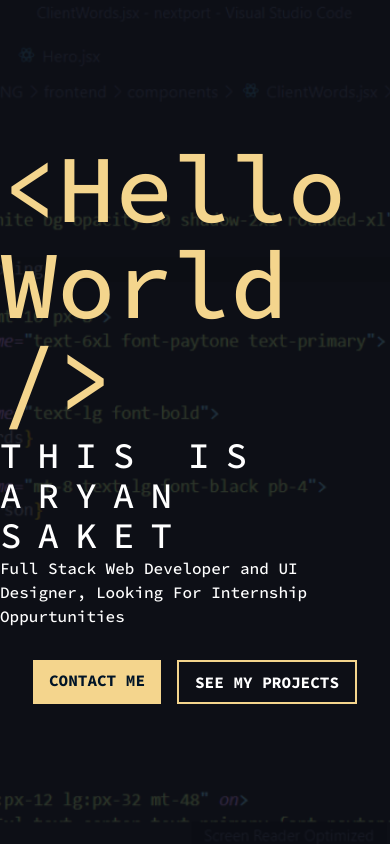
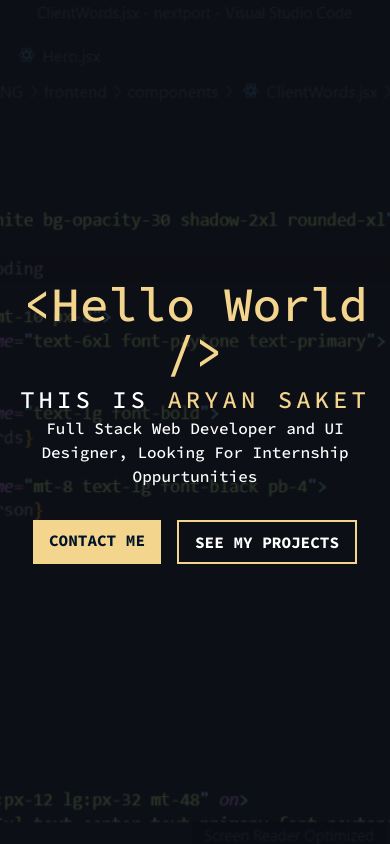
Before and after one commit to Aryanr64x/DevPortfolio, a Next.js app: page / in a window 390 px wide. Shown: the top 844 px of the page. Built offline with nearby package versions, Linux system fonts and the light colour scheme.

Commit message:
Ready To Deploy

```diff
--- a/components/Hero.jsx
+++ b/components/Hero.jsx
@@ -1,4 +1,4 @@
-import {useState} from "react";
+import {useEffect, useState} from "react";
 
 const Hero = ()=>{
     const [text, setText] = useState('')
@@ -6,34 +6,34 @@ const Hero = ()=>{
     const finalLetter = "<\Hello World />";
 
 
-    // useEffect(()=>{
-    //     const interval = setInterval(()=>{
-    //
-    //         setI((i)=>{
-    //             if(i === finalLetter.length - 1) {
-    //                window.clearInterval(interval)
-    //             }
-    //             setText((text)=>{
-    //                 return text+finalLetter[i]
-    //             })
-    //            return i+1;
-    //         })
-    //     }, 100)
-    //
-    //
-    //     return ()=>{
-    //         window.clearInterval(interval)
-    //     }
-    //
-    // }, [])
+    useEffect(()=>{
+        const interval = setInterval(()=>{
+
+            setI((i)=>{
+                if(i === finalLetter.length - 1) {
+                   window.clearInterval(interval)
+                }
+                setText((text)=>{
+                    return text+finalLetter[i]
+                })
+               return i+1;
+            })
+        }, 100)
 
 
-        return ( <div className="min-h-screen  text-white flex flex-col items-center justify-center font-sourceCodePro">
-            <h1 className="text-8xl text-secondary">
-                { finalLetter }
+        return ()=>{
+            window.clearInterval(interval)
+        }
+
+    }, [])
+
+
+        return ( <div className="min-h-screen  text-center text-white flex flex-col items-center justify-center font-sourceCodePro">
+            <h1 className="text-5xl sm:text-6xl lg:text-8xl text-secondary">
+                { text }
             </h1>
-            <h2 className="mt-2 text-4xl name">
-                THIS IS <span className=""> ARYAN SAKET </span>
+            <h2 className="mt-2  text-2xl sm:text-3xl lg:text-4xl name">
+                THIS IS <span className="text-secondary"> ARYAN SAKET </span>
             </h2>
             <div className="mt-0">
                 Full Stack Web Developer and UI Designer, Looking For Internship Oppurtunities
--- a/components/Projects.jsx
+++ b/components/Projects.jsx
@@ -9,11 +9,11 @@ const Projects = ()=>{
             <div className="works mt-24">
                 <SingleProject
                     reverse={true}
-                    liveSite={true}
+                    liveSite={false}
                     codeLink={'https://github.com/Aryanr64x/Digimart'}
                     image={'/projects/digimart.png'}
                     name="Digimart: Digital Asset Marketplace"
-                    info="Marketing Businesses need marketing too! A professional website built for a facebook ads marketing company. The website has been highly effective in lead conversion of business. "
+                    info="This is a digital asset marketplace which has a shopping cart in frontend built with the power of ContextAPI in React. The React App uses SSG with NextJS and Stripe is used as a payment gateway"
                     tag1="NextJS"
                     tag2="Stripe"
                     tag3="NodeJS"
@@ -24,11 +24,11 @@ const Projects = ()=>{
                     codeLink={'https://github.com/Aryanr64x/nextport'}
                     image={'/projects/sakedes.png'}
                     name="Sakedes: Web Design Agency"
-                    info="Marketing Businesses need marketing too! A professional website built for a facebook ads marketing company. The website has been highly effective in lead conversion of business. "
+                    info="This is an agency website built in NextJS that uses Sanity IO , A popular Headless CMS to fetch/insert data from/into . The website also has a complete blog system and is seo friendly due to SSG in NextJS"
                     tag1="NextJS"
                     tag2="TailwindCSS"
                     tag3="Sanity CMS"
-                    link="https://neovisionmarketing.netlify.app/" />
+                    link="https://sakedes.netlify.app/" />
 
 
                 <SingleProject
@@ -37,7 +37,7 @@ const Projects = ()=>{
                     reverse={true}
                     codeLink={'https://github.com/Aryanr64x/Chatio-React-Native-Chat-App'}
                     name="Chatio: RealTime Chat App"
-                    info="Marketing Businesses need marketing too! A professional website built for a facebook ads marketing company. The website has been highly effective in lead conversion of business. "
+                    info="This is a realtime chat app built in React Native. It uses Tailwind CSS in React Native for easy styling of things and websockets for realtime communication."
                     tag1="React Native"
                     tag2="TailwindCSS"
                     tag3="Web Sockets"
--- a/components/SingleProject.jsx
+++ b/components/SingleProject.jsx
@@ -5,7 +5,6 @@ const SingleProject = ({ reverse, image, name, info, tag1, tag2, tag3, link, liv
     const [showText, setShowText] = useState(false)
     const r = ((reverse) ? "flex-col-reverse lg:flex-row-reverse" : "flex-col-reverse lg:flex-row");
     const classname = "flex justify-between items-center gap-8 lg:gap-20 mt-32 " + r;
-    console.log(classname)
     return (
         <div className={classname}>
             <div className="flex flex-col flex-1  justify-center items-center lg:items-start" data-aos={(reverse) ? 'fade-left' : 'fade-right'}>
@@ -28,7 +27,7 @@ const SingleProject = ({ reverse, image, name, info, tag1, tag2, tag3, link, liv
                 </div>
                 <div className="mt-16 font-sourceCodePro">
 
-                    <motion.a href={link} className="bg-secondary text-primary py-2 px-4 text-base font-semibold mr-4" whileHover={{ translateX: 20, opacity: 0.8 }} transition={{ duration: 0.5 }}>
+                    <motion.a href={codeLink} className="bg-secondary text-primary py-2 px-4 text-base font-semibold mr-4" whileHover={{ translateX: 20, opacity: 0.8 }} transition={{ duration: 0.5 }}>
                         SEE SOURCE CODE
                     </motion.a>
 
--- a/styles/globals.css
+++ b/styles/globals.css
@@ -5,7 +5,7 @@
 @tailwind utilities;
 
 .name{
-    letter-spacing: 16px;
+    letter-spacing: 20px;
 }
 
 
@@ -15,3 +15,18 @@
     background-attachment: fixed;
 
 }
+
+
+
+
+@media screen and (max-width: 1024px) {
+    .name{
+        letter-spacing: 12px;
+    }
+}
+
+@media screen and (max-width: 500px) {
+    .name{
+        letter-spacing: 4px;
+    }
+}
```
